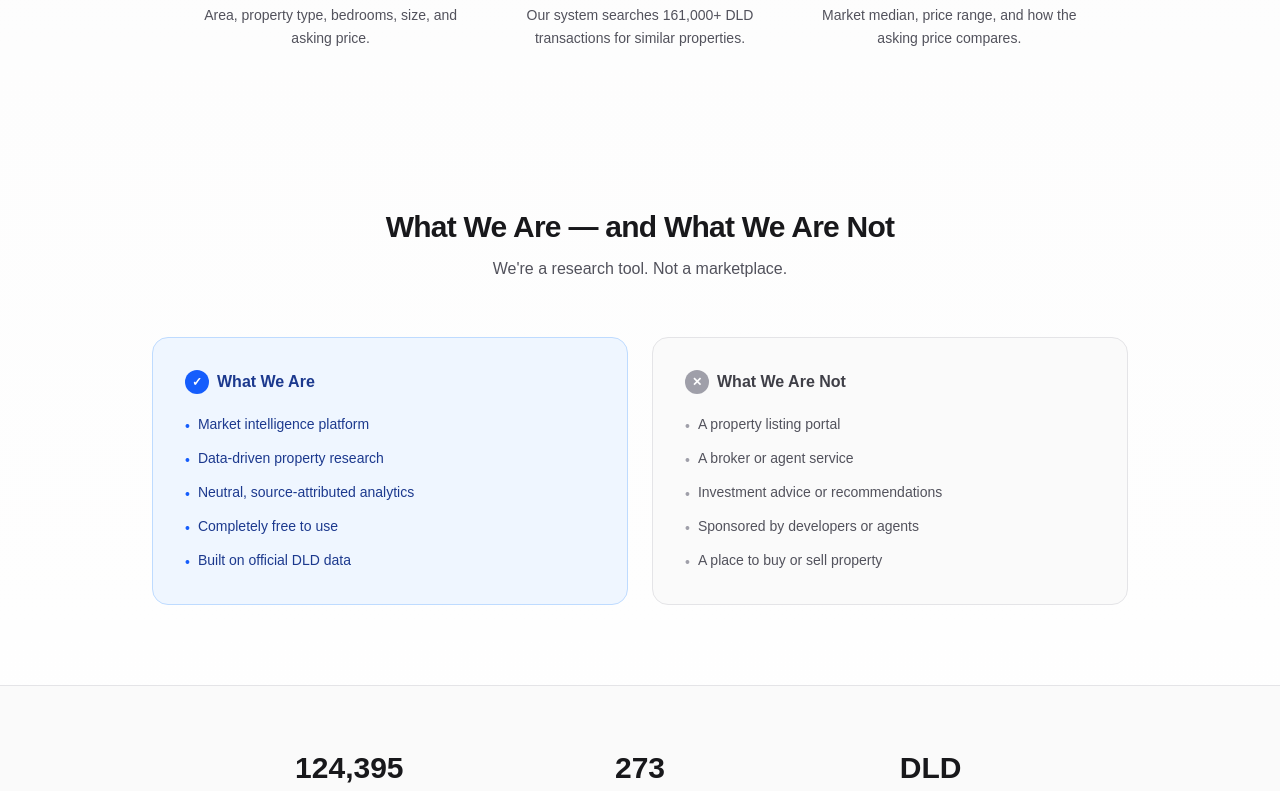
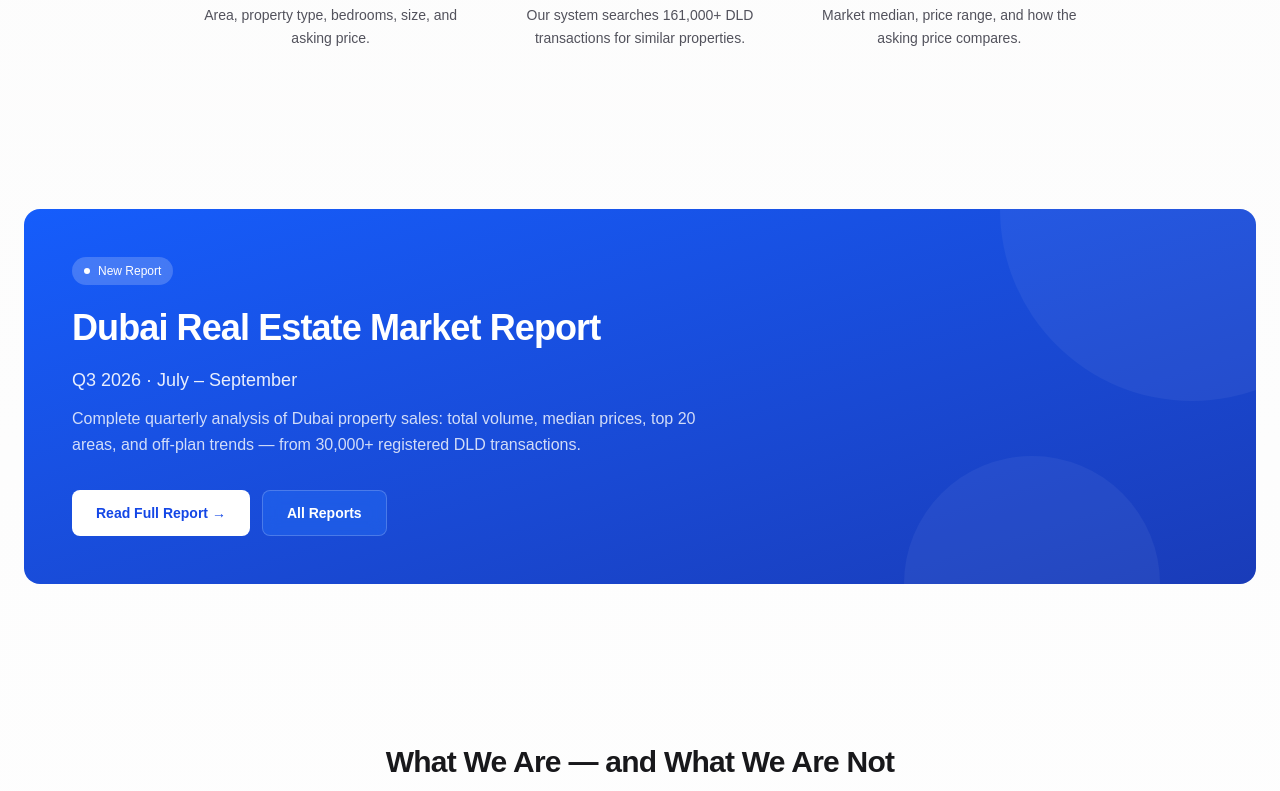
Before and after one commit to asad-pgbrain/dubai-property-intelligence, a Next.js app in the folder apps/web/: page / in a window 1280 px wide. Shown: the part 1700-2491 px from the top of the page. Built offline with nearby package versions, Linux system fonts and the light colour scheme.

Commit message:
feat(nav): add Reports links to header, homepage, and footer

```diff
--- a/apps/web/app/page.tsx
+++ b/apps/web/app/page.tsx
@@ -242,7 +242,48 @@ export default async function Home() {
             </div>
           </section>
         )}
+        {/* Latest Report */}
+        <section className="py-12 md:py-20">
+          <div className="max-w-7xl mx-auto px-4 md:px-6">
+            <div className="bg-gradient-to-br from-blue-600 to-blue-800 rounded-2xl p-8 md:p-12 text-white overflow-hidden relative">
+              <div className="relative z-10 max-w-2xl">
+                <div className="inline-flex items-center gap-2 bg-white/20 backdrop-blur-sm text-white text-xs font-medium px-3 py-1.5 rounded-full mb-5">
+                  <span className="w-1.5 h-1.5 bg-white rounded-full"></span>
+                  New Report
+                </div>
+                <h2 className="text-2xl md:text-4xl font-bold mb-4 tracking-tight leading-tight">
+                  Dubai Real Estate Market Report
+                </h2>
+                <p className="text-base md:text-lg text-white/90 mb-3">
+                  Q3 2026 · July – September
+                </p>
+                <p className="text-sm md:text-base text-white/80 mb-8 leading-relaxed">
+                  Complete quarterly analysis of Dubai property sales: total
+                  volume, median prices, top 20 areas, and off-plan trends —
+                  from 30,000+ registered DLD transactions.
+                </p>
+                <div className="flex flex-col sm:flex-row gap-3">
+                  <Link
+                    href="/reports/q3-2026"
+                    className="inline-flex items-center justify-center bg-white text-blue-700 hover:bg-blue-50 font-semibold px-6 py-3 rounded-lg transition text-sm"
+                  >
+                    Read Full Report →
+                  </Link>
+                  <Link
+                    href="/reports"
+                    className="inline-flex items-center justify-center bg-blue-500/30 hover:bg-blue-500/50 backdrop-blur-sm text-white font-semibold px-6 py-3 rounded-lg transition text-sm border border-white/20"
+                  >
+                    All Reports
+                  </Link>
+                </div>
+              </div>
 
+              {/* Decorative background */}
+              <div className="absolute top-0 right-0 w-96 h-96 bg-white/5 rounded-full -translate-y-1/2 translate-x-1/3"></div>
+              <div className="absolute bottom-0 right-24 w-64 h-64 bg-white/5 rounded-full translate-y-1/2"></div>
+            </div>
+          </div>
+        </section>
         {/* What We Are / Are Not */}
         <section className="py-12 md:py-20">
           <div className="max-w-5xl mx-auto px-4 md:px-6">
--- a/apps/web/components/Footer.tsx
+++ b/apps/web/components/Footer.tsx
@@ -27,7 +27,21 @@ export default function Footer() {
               </li>
             </ul>
           </div>
-
+              <li>
+                <Link href="/rents" className="hover:text-zinc-900">
+                  Rents
+                </Link>
+              </li>
+              <li>
+                <Link href="/calculators/rental-yield" className="hover:text-zinc-900">
+                  Yield Calculator
+                </Link>
+              </li>
+              <li>
+                <Link href="/reports" className="hover:text-zinc-900">
+                  Reports
+                </Link>
+              </li>
           <div>
             <h3 className="text-xs font-semibold text-zinc-900 uppercase tracking-wide mb-3">
               Trust
--- a/apps/web/components/Header.tsx
+++ b/apps/web/components/Header.tsx
@@ -10,6 +10,7 @@ const NAV_ITEMS = [
   { href: "/areas", label: "Areas" },
   { href: "/compare", label: "Compare" },
   { href: "/calculators/rental-yield", label: "Yield" },
+  { href: "/reports", label: "Reports" },
   { href: "/methodology", label: "Methodology" },
 ];
 
```
